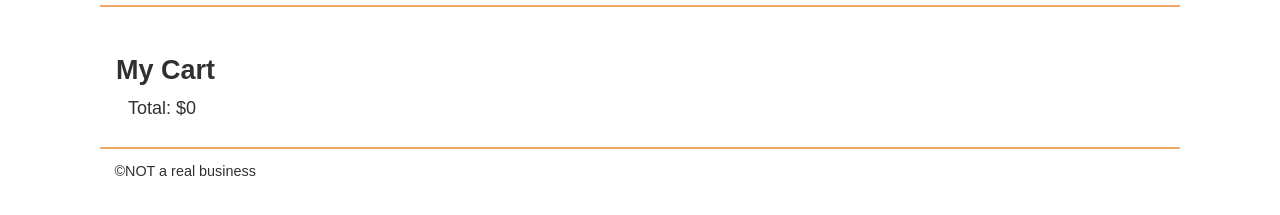
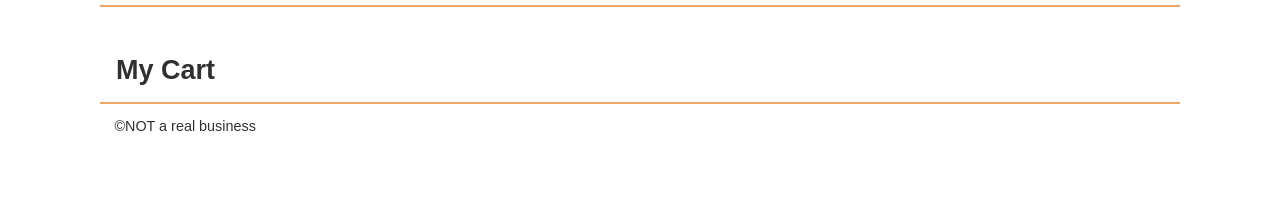
Before and after one commit to annaabbott/Sleep-Outside-Team-13, a website: page src/cart/index.html in a window 1280 px wide. Shown: the part 71-286 px from the top of the page. Drawn offline with Linux system fonts and the light colour scheme.

Commit message:
cart total div hides if cart is empty

```diff
--- a/src/css/style.css
+++ b/src/css/style.css
@@ -241,6 +241,10 @@ button {
   grid-column: 3;
 }
 
+.hide {
+  display: none;
+}
+
 @media screen and (min-width: 500px) {
   body {
     max-width: 1080px;
--- a/src/js/cart.js
+++ b/src/js/cart.js
@@ -17,8 +17,8 @@ function renderCartContents() {
   cartTotal.textContent = `Total: $${total}`;
   cartSummary.append(cartTotal);
 
-  if (cartItems) {
-    cartSummary.classList.toggle("hide");
+  if (cartItems.length === 0) {
+    cartSummary.classList("hide");
   }
 }
 
@@ -42,12 +42,11 @@ function cartItemTemplate(item) {
 }
 
 function calcTotal(cartItems) {
-
-  let total = 0
-  cartItems.forEach(item => {
-    total = total + item.FinalPrice
+  let total = 0;
+  cartItems.forEach((item) => {
+    total = total + item.FinalPrice;
   });
-  return total
+  return total;
 }
 
 renderCartContents();
```
